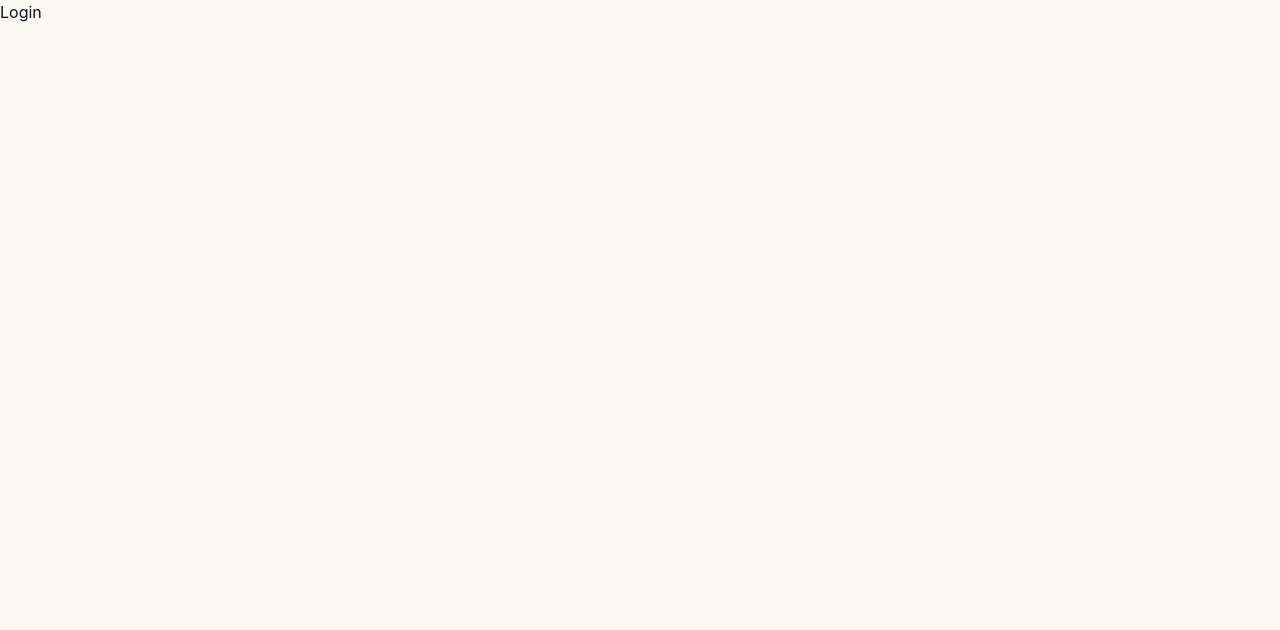
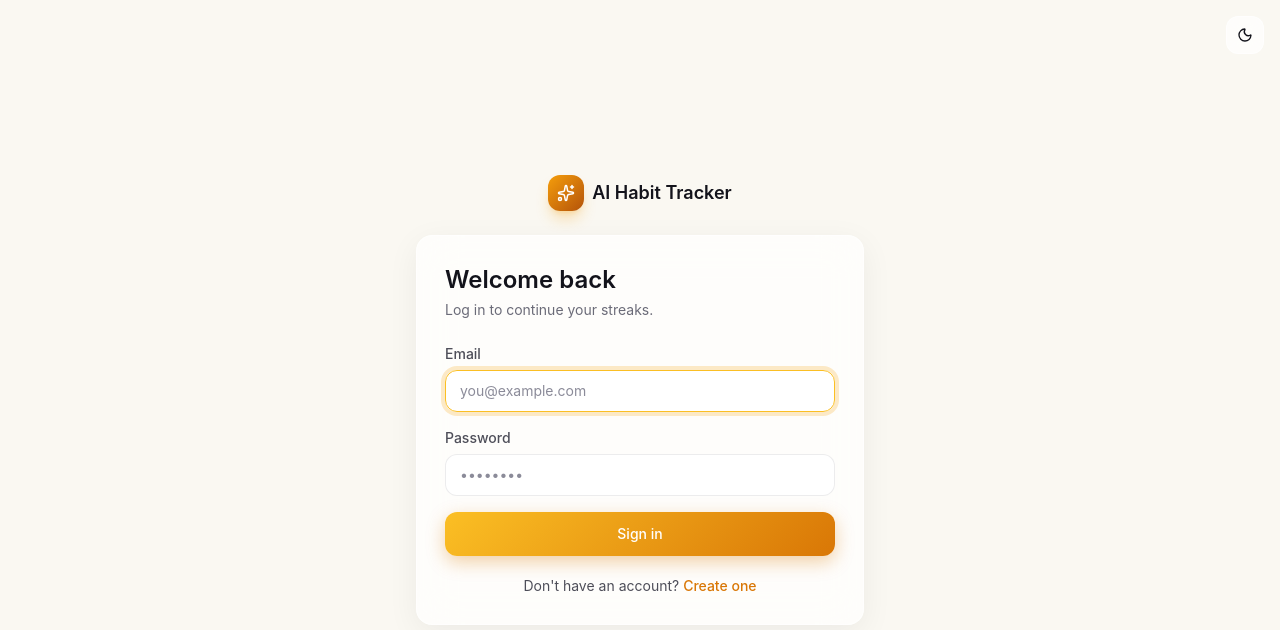
Before and after one commit to piyush202003/habit, a React app in the folder frontend/: page /login in a window 1280 px wide. Shown: the top 630 px of the page. Built offline with nearby package versions, Linux system fonts and the light colour scheme; the HTML template or start-up script is replaced by a standard one.

Commit message:
login and register page done

```diff
--- a/frontend/src/pages/Landing.jsx
+++ b/frontend/src/pages/Landing.jsx
@@ -30,7 +30,7 @@ const features = [
 const Landing = () => {
   const { user } = useAuth()
   const { theme, toggle } = useTheme()
-  // if(user) return <Navigate to='/dashboard' replace />
+  if(user) return <Navigate to='/dashboard' replace />
 
   return (
     <div className="min-h-screen">
--- a/frontend/src/pages/Login.jsx
+++ b/frontend/src/pages/Login.jsx
@@ -1,7 +1,86 @@
+import { Link, Navigate, useLocation, useNavigate } from "react-router-dom"
+import { useAuth } from "../context/AuthContext"
+import { useTheme } from "../context/ThemeContext"
+import { useState } from "react"
+import { Moon, Sparkles, Sun } from "lucide-react"
 
 const Login = () => {
+
+  const { user, login } = useAuth()
+  const { theme, toggle } = useTheme()
+  const loc = useLocation()
+  const navigate = useNavigate()
+  const [ email, setEmail] = useState('')
+  const [ password, setPassword] = useState('')
+  const [err, setErr] = useState('')
+  const [ loading, setLoading] = useState(false)
+
+  if (user) return <Navigate to={'/dashboard'} replace />
+
+  const submit = async (e) =>{
+    e.preventDefault()
+    setErr('')
+    setLoading(true)
+    try {
+      await login(email, password)
+      navigate(loc.state?.from || '/dashboard', {replace:true})
+    } catch (e) {
+      setErr(e.response?.data?.message || 'Login failed')
+    } finally {
+      setLoading(false)
+    }
+  }
+
   return (
-    <div>Login</div>
+    <div className="min-h-screen flex items-center justify-center p-4">
+
+      <button onClick={toggle} className="fixed top-4 right-4 p-2.5 rounded-xl glass cursor-pointer" aria-label="Toggle theme">
+        {theme === 'dark' ? <Sun size={16}/> : <Moon size={16} />}
+      </button>
+
+      <div className="w-full max-w-md">
+        <Link to={'/'} className="flex items-center justify-center gap-2 mb-6">
+
+          <div className="w-9 h-9 rounded-xl bg-gradient-to-br from-brand-500 to-brand-700 text-white flex items-center justify-center shadow-lg shadow-brand-500/30">
+            <Sparkles size={18} />
+          </div>
+          <span className="font-semibold text-lg"> AI Habit Tracker</span>
+        </Link>
+
+        <div className="card p-7">
+          <h1 className="text-2xl font-semibold">Welcome back</h1>
+          <p className="text-sm text-muted mt-1">Log in to continue your streaks.</p>
+
+          <form onSubmit={submit} className="mt-6 space-y-4">
+
+            <div>
+              <label htmlFor="" className="label">Email</label>
+              <input type="email" className="input" value={email} onChange={(e)=>setEmail(e.target.value)} placeholder="you@example.com" required autoFocus />
+            </div>
+
+            <div>
+              <label htmlFor="" className="label">Password</label>
+              <input type="password" className="input" value={password} onChange={(e)=>setPassword(e.target.value)} placeholder="••••••••" required />
+            </div>
+
+            {err && (
+              <div className="text-sm text-rose-500 bg-rose-500/10 border border-rose-500/20 rounded-lg px-3 py-2">{err}</div>
+            )}
+
+            <button type="submit" className="btn-primary w-full py-3" disabled={loading}>
+              {loading ? 'Signing in...' : 'Sign in'}
+            </button>
+          </form>
+
+          <div className="text-center mt-5 text-sm text-soft">
+            Don't have an account?{' '}
+            <Link to={'/register'} className="text-brand-600 dark:text-brand-300 font-medium">
+              Create one
+            </Link>
+          </div>
+        </div>
+      </div>
+    </div>
   )
 }
 
--- a/frontend/src/pages/Register.jsx
+++ b/frontend/src/pages/Register.jsx
@@ -1,8 +1,97 @@
+import { Link, Navigate, useNavigate } from "react-router-dom"
+import { useAuth } from "../context/AuthContext"
+import { useTheme } from "../context/ThemeContext"
+import { useState } from "react"
+import { Moon, Sparkles, Sun } from "lucide-react"
 
 
 const Register = () => {
+
+  const { user, register } = useAuth()
+  const { theme, toggle } = useTheme()
+  const navigate = useNavigate()
+  const [ form, setForm ] = useState({name:'', email:'', password:''})
+  const [ err, setErr] = useState('')
+  const [ loading, setLoading ] = useState(false)
+
+  if (user) return <Navigate to={'/dashboard'} replace />
+
+  const set = (k) => (e) => setForm({ ...form, [k]:e.target.value})
+
+  const submit = async (e) => {
+    e.preventDefault()
+    setErr('')
+    if(form.password.length < 6){
+      setErr('Password must be at least 6 characters')
+      return
+    }
+    setLoading(true)
+    try {
+      await register(form.name, form.email, form.password)
+      navigate('/dashboard', {replace:true})
+    } catch (e) {
+      setErr(e.response?.data?.message || 'Registration failed')
+    } finally {
+      setLoading(false)
+    }
+  }
+
   return (
-    <div>Register</div>
+    <div className="min-h-screen flex items-center justify-center p-4">
+
+      <button onClick={toggle} className="fixed top-4 right-4 p-2.5 rounded-xl glass cursor-pointer">
+        {theme === 'dark' ? <Sun size={16} /> : <Moon size={16} />}
+      </button>
+
+      <div className="w-full max-w-md">
+        <Link to={'/'} className="flex items-center justify-center gap-2 mb-6">
+          <div className="w-9 h-9 rounded-xl bg-gradient-to-br from-brand-500 to-brand-700 text-white flex items-center justify-center shadow-lg shadow-brand-500/30">
+            <Sparkles size={18} />
+          </div>
+          <span className="font-semibold text-lg">AI Habit Tracker</span>
+        </Link>
+
+        <div className="card p-7">
+          <h1 className="text-2xl font-semibold">Create your account</h1>
+          <p className="text-sm text-muted mt-1">Free forever. Takes 30 seconds.</p>
+
+          <form onSubmit={submit} className="mt-6 space-y-4">
+
+            <div>
+              <label className="label">Name</label>
+              <input type="text" className="input" value={form.name} onChange={set('name')} placeholder="Your name" required autoFocus />
+            </div>
+
+            <div>
+              <label className="label">Email</label>
+              <input type="email" className="input" value={form.email} onChange={set('email')} placeholder="you@example.com" required />
+            </div>
+
+            <div>
+              <label className="label">Password</label>
+              <input type="password" className="input" value={form.password} onChange={set('password')} placeholder="At least 6 characters" required />
+            </div>
+
+            {err && (
+              <div className="text-sm text-rose-500 bg-rose-500/10 border-rose-500/20 rounded-lg px-3 py-2">
+                {err}
+              </div>
+            )}
+
+            <button type="submit" className="btn-primary w-full py-3" disabled={loading}>
+              {loading ? 'Creating account...' : 'Create account'}
+            </button>
+          </form>
+
+          <div className="text-center mt-5 text-sm text-soft">
+            Already have an account?{" "}
+            <Link to={'/login'} className="text-brand-600 dark:text-brand-300 font-medium">
+              Loig in
+            </Link>
+          </div>
+        </div>
+      </div>
+    </div>
   )
 }
 
```
